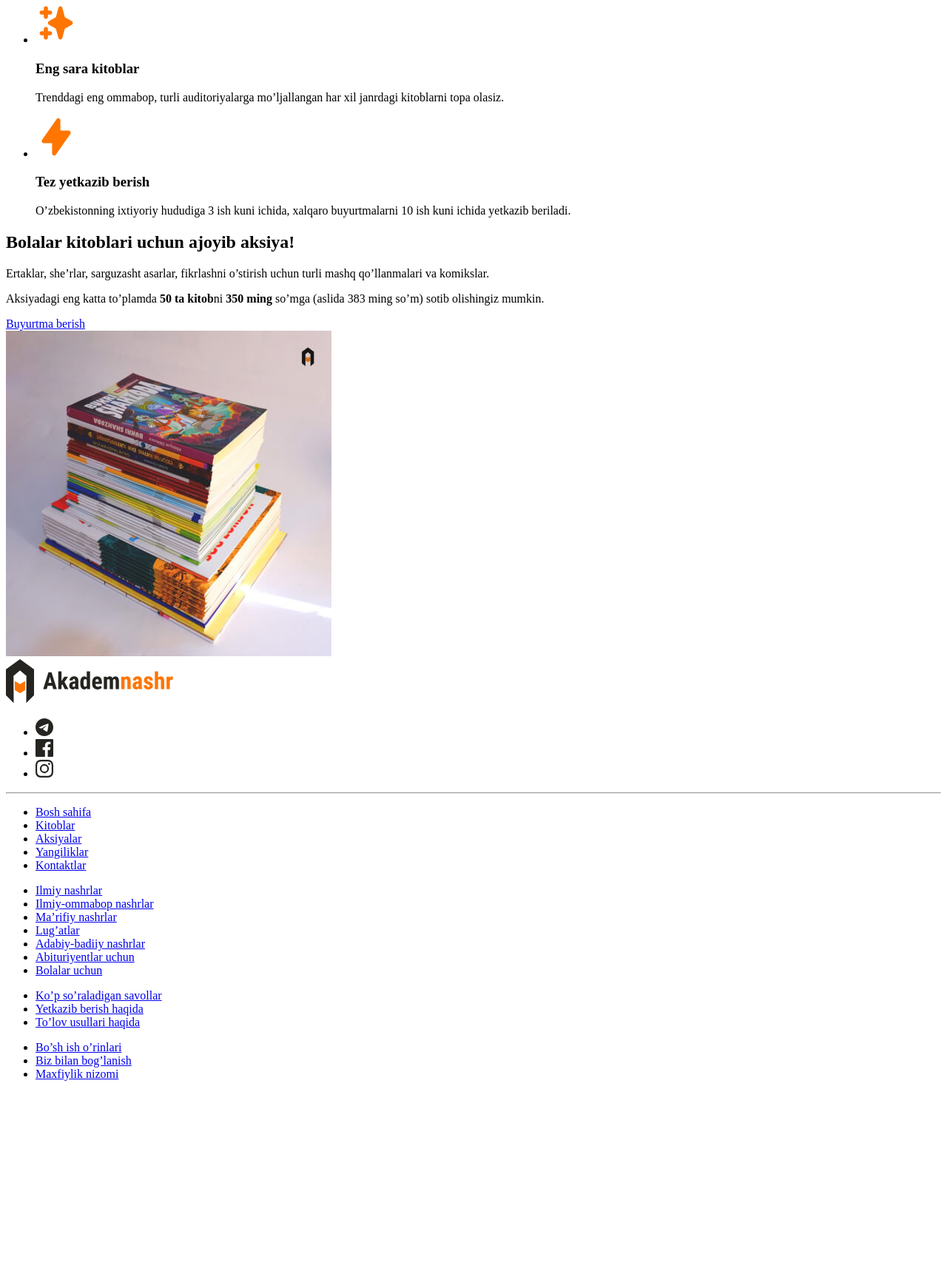
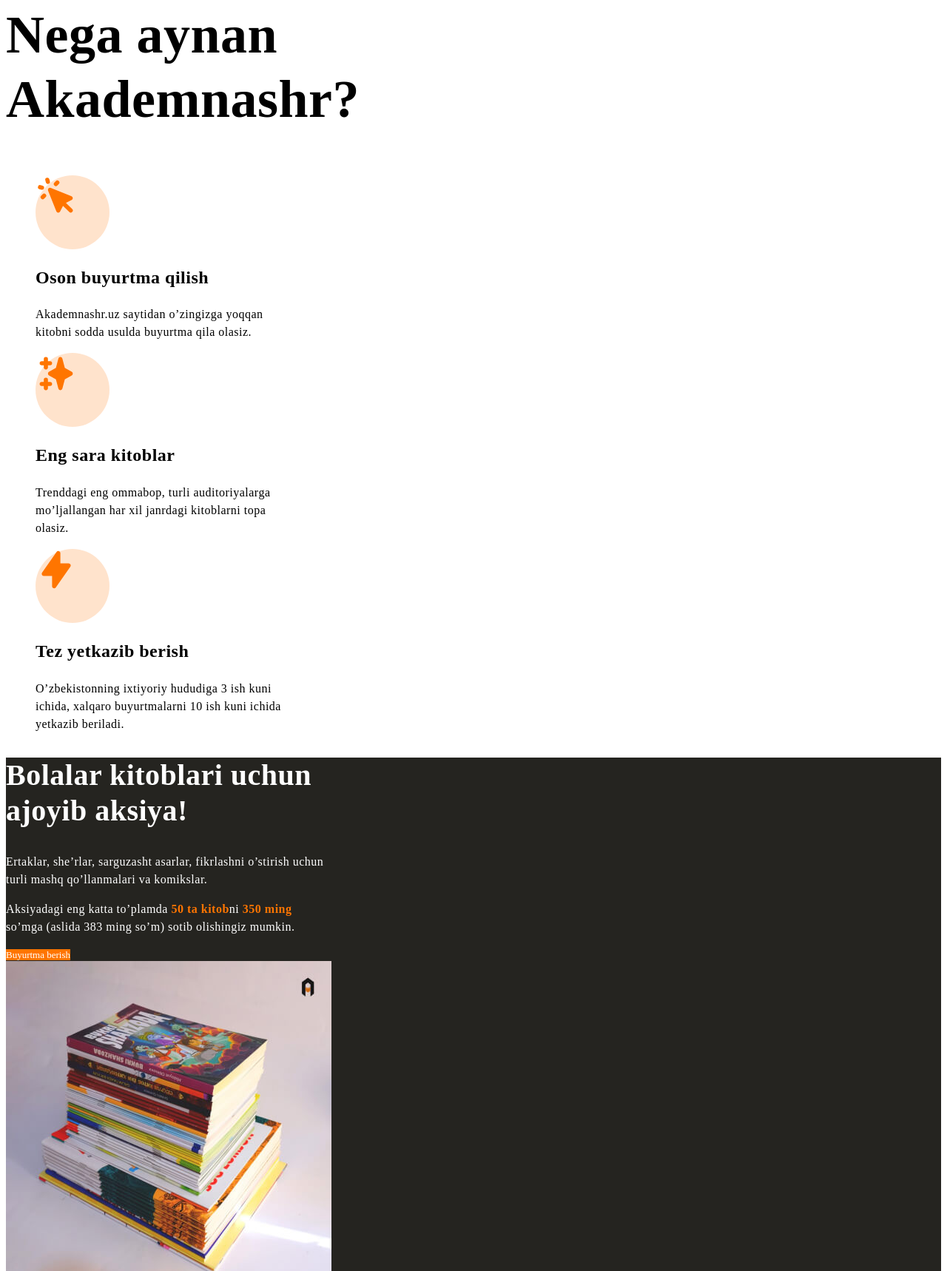
Before and after one commit to sobirovdm/akademnashr, a plain HTML site: page index.html in a window 1280 px wide. Shown: the part 1082-2800 px from the top of the page at 74% size. Before the commit the page ends 2559 px from the top, so only its background shows below. Drawn offline with Linux system fonts and the light colour scheme.

Commit message:
Add class names, font,  color, list styles

```diff
--- a/css/style.css
+++ b/css/style.css
@@ -0,0 +1,148 @@
+
+.primary-button {
+    color: #fff;
+    font-size: 13px;
+    line-height: 15px;;
+    text-decoration: none;
+    background-color: #ff7500;
+
+}
+
+.orange-line {
+    width: 80px;
+    height: 3px;
+    background-color: #ff7500;
+}
+.site-header {
+    background-color: #fff;
+}
+
+.sitenav-list {
+    list-style: none;
+}
+
+.sitenav-item a {
+    font-size: 13px;
+    font-weight: 500;
+    line-height: 15px;
+    letter-spacing: 1px;
+    text-decoration: none;
+    text-transform: uppercase;
+    color: #000;
+}
+
+.hero {
+    color: #fff;
+    background-color: #252420;
+}
+
+.hero-content {
+    width: 390px;
+}
+
+.hero-heading {
+    font-size: 40px;
+    line-height: 1.2;
+    letter-spacing: 0.5px;
+}
+
+.hero-text {
+    font-size: 16px;
+    line-height: 1.5;
+    letter-spacing: 0.5px;
+}
+
+.hero-img {
+    width: 510px;
+    height: 510px;
+    object-fit: cover;
+}
+
+.features-heading {
+    width: 440px;
+    font-size: 72px;
+    line-height: 1.2;
+    letter-spacing: 0.5px;
+}
+
+.features-list {
+    list-style: none;
+}
+
+.feature {
+    width: 340px;
+}
+
+.feature-icon-wrapper {
+    width: 100px;
+    height: 100px;
+    border-radius: 50%;
+    background-color: rgba(255, 117, 0, 0.2);
+}
+
+.feature-title {
+    font-size: 24px;
+    line-height: 1.2;
+    letter-spacing: 0.5px;
+}
+
+.feature-info {
+    font-size: 16px;
+    line-height: 1.5;
+    letter-spacing: 0.5px;
+}
+
+.promo {
+    color: #fff;
+    background-color: #252420;
+}
+
+.promo-content {
+    width: 440px;
+}
+
+.promo-heading {
+    font-size: 40px;
+    line-height: 48px;
+    letter-spacing: 0.5px;
+}
+
+.promo-text {
+    font-size: 16px;
+    line-height: 1.5;
+    letter-spacing: 0.5px;
+}
+
+.promo-highlight {
+    color: #ff7500;
+}
+
+.promo-img {
+    width: 440px;
+    height: 440px;
+    object-fit: cover;
+}
+
+.site-footer {
+    background-color: #f8f8f8;
+}
+
+.site-footer ul {
+    list-style: none;
+}
+
+.site-footer-divider {
+    background-color: rgba(37, 36, 32, 0.5);
+    height: 2px;
+}
+
+.site-footer-links {
+    width: 224px;
+}
+
+.site-footer-links a {
+    font-size: 16px;
+    line-height: 19px;
+    color: #252420;
+    text-decoration: none;
+}
--- a/index.html
+++ b/index.html
@@ -6,33 +6,40 @@
     <meta name="viewport" content="width=device-width, initial-scale=1.0">
     <title>Akademnashr</title>
 
-    <!-- Styles -->
+    <!-- GOOGLE FONTS -->
+    <link rel="preconnect" href="https://fonts.googleapis.com">
+    <link rel="preconnect" href="https://fonts.gstatic.com" crossorigin>
+    <link href="https://fonts.googleapis.com/css2?family=Roboto+Condensed:wght@700&family=Roboto:wght@400;500;700&display=swap" rel="stylesheet">
+
+    <!-- STYLES -->
     <link rel="stylesheet" href="./css/style.css">
 </head>
 <body>
-    <header class="header">
+    <!-- SITE HEADER -->
+    <header class="site-header">
         <!-- SITE HEADER -->
-        <a class="header-logo logo" href="index.html">
+        <a class="logo" href="index.html">
             <img src="./img/logo.svg" alt="Sayt logosi" width="227" height="60">
         </a>
 
-        <nav class="header-nav">
-            <ul class="header-list">
-                <li class="header-item"><a href="index.html">Bosh sahifa</a></li>
-                <li class="header-item"><a href="books.html">Kitoblar</a></li>
-                <li class="header-item"><a href="sale.html">Aksiyalar</a></li>
-                <li class="header-item"><a href="contact.html">Kontaktlar</a></li>
+        <nav class="sitenav">
+            <ul class="sitenav-list">
+                <li class="sitenav-item"><a href="index.html">Bosh sahifa</a></li>
+                <li class="sitenav-item"><a href="books.html">Kitoblar</a></li>
+                <li class="sitenav-item"><a href="sale.html">Aksiyalar</a></li>
+                <li class="sitenav-item"><a href="contact.html">Kontaktlar</a></li>
             </ul>
         </nav>
 
-        <a class="header-button primary-button" href="#">Ro’yxatdan o’tish</a>
+        <a class="sitenav-button primary-button" href="#">Ro’yxatdan o’tish</a>
     </header>
 
+    <!-- MAIN SECTION -->
     <main class="main">
-        <!-- HERO -->
+        <!-- HERO SECTION-->
         <section class="hero">
-            <div class="hero-box">
-                <hr class="hero-line line">
+            <div class="hero-content">
+                <hr class="orange-line">
                 <h2 class="hero-heading">Pythonda dasturlash asoslari</h2>
                 <p class="hero-text">Dasturlash asoslariga oid o‘zbek tilidagi ilk eng mukammal qo‘llanma. Kitobning har bir bo‘limi uchun maxsus video darslar yozilgan bo‘lib, ularga kitobda ko‘rsatilgan QR kod orqali o‘tish mumkin.</p>
                 <a class="hero-button primary-button" href="#">Buyurtma berish</a>
@@ -40,63 +47,72 @@
             <img class="hero-img" src="img/python-book.jpg" alt="Pythonda dasturlash asoslari kitobi" width="510" height="510" srcset="img/python-book.jpg 1x, img/python-book@2x.jpg 2x">
         </section>
 
-        <!-- FEATURES -->
+        <!-- FEATURES SECTION-->
         <section class="features">
-            <hr class="features-line line">
+            <hr class="orange-line">
             <h2 class="features-heading">Nega aynan Akademnashr?</h2>
             <ul class="features-list">
-                <li class="features-item">
-                    <img class="features-item-icon" src="img/icons/icon-cursor-click.svg" alt="" width="56" height="56">
-                    <h3 class="features-item-heading">Oson buyurtma qilish</h3>
-                    <p class="features-item-text">Akademnashr.uz saytidan o’zingizga yoqqan kitobni sodda usulda buyurtma qila olasiz.</p>
+                <li class="feature">
+                    <div class="feature-icon-wrapper">
+                        <img class="feature-icon" src="img/icons/icon-cursor-click.svg" alt="" width="56" height="56">
+                    </div>
+                    <h3 class="feature-title">Oson buyurtma qilish</h3>
+                    <p class="feature-info">Akademnashr.uz saytidan o’zingizga yoqqan kitobni sodda usulda buyurtma qila olasiz.</p>
                 </li>
-                <li class="features-item">
-                    <img class="features-item-icon" src="img/icons/icon-sparkles.svg" alt="" width="56" height="56">
-                    <h3 class="features-item-heading">Eng sara kitoblar</h3>
-                    <p class="features-item-text">Trenddagi eng ommabop, turli auditoriyalarga mo’ljallangan har xil janrdagi kitoblarni topa olasiz.</p>
+
+                <li class="feature">
+                    <div class="feature-icon-wrapper">
+                        <img class="feature-icon" src="img/icons/icon-sparkles.svg" alt="" width="56" height="56">
+                    </div>
+                    <h3 class="feature-title">Eng sara kitoblar</h3>
+                    <p class="feature-info">Trenddagi eng ommabop, turli auditoriyalarga mo’ljallangan har xil janrdagi kitoblarni topa olasiz.</p>
                 </li>
-                <li class="features-item">
-                    <img class="features-item-icon" src="img/icons/icon-lightning-bolt.svg" alt="" width="56" height="56">
-                    <h3 class="features-item-heading">Tez yetkazib berish</h3>
-                    <p class="features-item-text">O’zbekistonning ixtiyoriy hududiga 3 ish kuni ichida, xalqaro buyurtmalarni 10 ish kuni ichida yetkazib beriladi.</p>
+
+                <li class="feature">
+                    <div class="feature-icon-wrapper">
+                        <img class="feature-icon" src="img/icons/icon-lightning-bolt.svg" alt="" width="56" height="56">
+                    </div>
+                    <h3 class="feature-title">Tez yetkazib berish</h3>
+                    <p class="feature-info">O’zbekistonning ixtiyoriy hududiga 3 ish kuni ichida, xalqaro buyurtmalarni 10 ish kuni ichida yetkazib beriladi.</p>
                 </li>
             </ul>
         </section>
 
-        <!-- AKSIYA -->
-        <section class="sale">
-            <div class="sale-box">
-                <h2 class="sale-heading">Bolalar kitoblari uchun ajoyib aksiya!</h2>
-                <p class="sale-text">Ertaklar, she’rlar, sarguzasht asarlar, fikrlashni o’stirish uchun turli mashq qo’llanmalari va komikslar.</p>
-                <p class="sale-text">Aksiyadagi eng katta to’plamda <strong class="sale-strong">50 ta kitob</strong>ni <strong class="sale-strong">350 ming</strong> so’mga (aslida 383 ming so’m) sotib olishingiz mumkin.</p>
-                <a class="sale-button primary-button" href="#">Buyurtma berish</a>
+        <!-- PROMO SECTION -->
+        <section class="promo">
+            <div class="promo-content">
+                <h2 class="promo-heading">Bolalar kitoblari uchun ajoyib aksiya!</h2>
+                <p class="promo-text">Ertaklar, she’rlar, sarguzasht asarlar, fikrlashni o’stirish uchun turli mashq qo’llanmalari va komikslar.</p>
+                <p class="promo-text">Aksiyadagi eng katta to’plamda <strong class="promo-highlight">50 ta kitob</strong>ni <strong class="promo-highlight">350 ming</strong> so’mga (aslida 383 ming so’m) sotib olishingiz mumkin.</p>
+                <a class="primary-button" href="#">Buyurtma berish</a>
             </div>
-            <img class="sale-img" src="img/sale-img.jpg" alt="Ustma-ust taxlanib turgan kitoblar to'plami" width="440" height="440" srcset="img/sale-img.jpg 1x, img/sale-img@2x.jpg 2x">
+            <img class="promo-img" src="img/sale-img.jpg" alt="Ustma-ust taxlanib turgan kitoblar to'plami" width="440" height="440" srcset="img/sale-img.jpg 1x, img/sale-img@2x.jpg 2x">
         </section>
     </main>
 
     <!-- SITE FOOTER -->
-    <footer class="footer">
-        <div class="footer-top">
-            <a class="footer-logo logo" href="index.html">
+    <footer class="site-footer">
+        <!-- FOOTER TOP -->
+        <div class="site-footer-top">
+            <a class="site-footer-logo logo" href="index.html">
                 <img src="./img/logo.svg" alt="Sayt logosi" width="227" height="60">
             </a>
 
             <!-- IJTIMOIY TARMOQLAR -->
-            <ul class="footer-top-list">
-                <li class="footer-top-item">
+            <ul class="site-footer-top-list">
+                <li class="site-footer-top-item">
                     <a href="https://www.telegram.org" target="_blank">
                         <svg width="24" height="24" fill="none" xmlns="http://www.w3.org/2000/svg"><path d="M12 0C5.376 0 0 5.376 0 12s5.376 12 12 12 12-5.376 12-12S18.624 0 12 0Zm5.568 8.16c-.18 1.896-.96 6.504-1.356 8.628-.168.9-.504 1.2-.816 1.236-.696.06-1.224-.456-1.896-.9-1.056-.696-1.656-1.128-2.676-1.8-1.188-.78-.42-1.212.264-1.908.18-.18 3.252-2.976 3.312-3.228a.24.24 0 0 0-.06-.216c-.072-.06-.168-.036-.252-.024-.108.024-1.788 1.14-5.064 3.348-.48.324-.912.492-1.296.48-.432-.012-1.248-.24-1.86-.444-.756-.24-1.344-.372-1.296-.792.024-.216.324-.432.888-.66 3.504-1.524 5.832-2.532 6.996-3.012 3.336-1.392 4.02-1.632 4.476-1.632.096 0 .324.024.468.144.12.096.156.228.168.324-.012.072.012.288 0 .456Z" fill="#252420"/></svg>
                     </a>
                 </li>
 
-                <li class="footer-top-item">
+                <li class="site-footer-top-item">
                     <a href="https://www.facebook.com" target="_blank">
                         <svg width="24" height="24" fill="none" xmlns="http://www.w3.org/2000/svg"><path d="M22.675 0H1.325C.593 0 0 .593 0 1.325v21.351C0 23.407.593 24 1.325 24H12.82v-9.294H9.692v-3.622h3.128V8.413c0-3.1 1.893-4.788 4.659-4.788 1.325 0 2.463.099 2.795.143v3.24l-1.918.001c-1.504 0-1.795.715-1.795 1.763v2.313h3.587l-.467 3.622h-3.12V24h6.116c.73 0 1.323-.593 1.323-1.325V1.325C24 .593 23.407 0 22.675 0Z" fill="#252420"/></svg>
                     </a>
                 </li>
 
-                <li class="footer-top-item">
+                <li class="site-footer-top-item">
                     <a href="https://www.instagram.com" target="_blank">
                         <svg width="24" height="24" fill="none" xmlns="http://www.w3.org/2000/svg"><path fill-rule="evenodd" clip-rule="evenodd" d="M12 0C8.741 0 8.333.014 7.053.072 2.695.272.273 2.69.073 7.052.014 8.333 0 8.741 0 12c0 3.259.014 3.668.072 4.948.2 4.358 2.618 6.78 6.98 6.98C8.333 23.986 8.741 24 12 24c3.259 0 3.668-.014 4.948-.072 4.354-.2 6.782-2.618 6.979-6.98.059-1.28.073-1.689.073-4.948 0-3.259-.014-3.667-.072-4.947-.196-4.354-2.617-6.78-6.979-6.98C15.668.014 15.259 0 12 0Zm0 2.163c3.204 0 3.584.012 4.85.07 3.252.148 4.771 1.691 4.919 4.919.058 1.265.069 1.645.069 4.849 0 3.205-.012 3.584-.069 4.849-.149 3.225-1.664 4.771-4.919 4.919-1.266.058-1.644.07-4.85.07-3.204 0-3.584-.012-4.849-.07-3.26-.149-4.771-1.699-4.919-4.92-.058-1.265-.07-1.644-.07-4.849 0-3.204.013-3.583.07-4.849.149-3.227 1.664-4.771 4.919-4.919 1.266-.057 1.645-.069 4.849-.069ZM5.838 12a6.162 6.162 0 1 1 12.324 0 6.162 6.162 0 0 1-12.324 0ZM12 16a4 4 0 1 1 0-8 4 4 0 0 1 0 8Zm4.965-10.405a1.44 1.44 0 1 1 2.881.001 1.44 1.44 0 0 1-2.881-.001Z" fill="#252420"/></svg>
                     </a>
@@ -104,38 +120,39 @@
             </ul>
         </div>
 
-        <hr class="footer-line">
+        <hr class="site-footer-divider">
 
         <!-- LINKLAR -->
-        <div class="footer-bottom">
-            <ul class="footer-bottom-list">
-                <li class="footer-bottom-item"><a href="index.html">Bosh sahifa</a></li>
-                <li class="footer-bottom-item"><a href="books.html">Kitoblar</a></li>
-                <li class="footer-bottom-item"><a href="sale.html">Aksiyalar</a></li>
-                <li class="footer-bottom-item"><a href="news.html">Yangiliklar</a></li>
-                <li class="footer-bottom-item"><a href="contact.html">Kontaktlar</a></li>
+        <!-- FOOTER BOTTOM -->
+        <div class="site-footer-bottom">
+            <ul class="site-footer-links">
+                <li class="site-footer-bottom-item"><a href="index.html">Bosh sahifa</a></li>
+                <li class="site-footer-bottom-item"><a href="books.html">Kitoblar</a></li>
+                <li class="site-footer-bottom-item"><a href="sale.html">Aksiyalar</a></li>
+                <li class="site-footer-bottom-item"><a href="news.html">Yangiliklar</a></li>
+                <li class="site-footer-bottom-item"><a href="contact.html">Kontaktlar</a></li>
             </ul>
 
-            <ul class="footer-bottom-list">
-                <li class="footer-bottom-item"><a href="#">Ilmiy nashrlar</a></li>
-                <li class="footer-bottom-item"><a href="#">Ilmiy-ommabop nashrlar</a></li>
-                <li class="footer-bottom-item"><a href="#">Ma’rifiy nashrlar</a></li>
-                <li class="footer-bottom-item"><a href="#">Lug’atlar</a></li>
-                <li class="footer-bottom-item"><a href="#">Adabiy-badiiy nashrlar</a></li>
-                <li class="footer-bottom-item"><a href="#">Abituriyentlar uchun</a></li>
-                <li class="footer-bottom-item"><a href="#">Bolalar uchun</a></li>
+            <ul class="site-footer-links">
+                <li class="site-footer-bottom-item"><a href="#">Ilmiy nashrlar</a></li>
+                <li class="site-footer-bottom-item"><a href="#">Ilmiy-ommabop nashrlar</a></li>
+                <li class="site-footer-bottom-item"><a href="#">Ma’rifiy nashrlar</a></li>
+                <li class="site-footer-bottom-item"><a href="#">Lug’atlar</a></li>
+                <li class="site-footer-bottom-item"><a href="#">Adabiy-badiiy nashrlar</a></li>
+                <li class="site-footer-bottom-item"><a href="#">Abituriyentlar uchun</a></li>
+                <li class="site-footer-bottom-item"><a href="#">Bolalar uchun</a></li>
             </ul>
 
-            <ul class="footer-bottom-list">
-                <li class="footer-bottom-item"><a href="#">Ko’p so’raladigan savollar</a></li>
-                <li class="footer-bottom-item"><a href="#">Yetkazib berish haqida</a></li>
-                <li class="footer-bottom-item"><a href="#">To’lov usullari haqida</a></li>
+            <ul class="site-footer-links">
+                <li class="site-footer-bottom-item"><a href="#">Ko’p so’raladigan savollar</a></li>
+                <li class="site-footer-bottom-item"><a href="#">Yetkazib berish haqida</a></li>
+                <li class="site-footer-bottom-item"><a href="#">To’lov usullari haqida</a></li>
             </ul>
 
-            <ul class="footer-bottom-list">
-                <li class="footer-bottom-item"><a href="#">Bo’sh ish o’rinlari</a></li>
-                <li class="footer-bottom-item"><a href="#">Biz bilan bog’lanish</a></li>
-                <li class="footer-bottom-item"><a href="#">Maxfiylik nizomi</a></li>
+            <ul class="site-footer-links">
+                <li class="site-footer-bottom-item"><a href="#">Bo’sh ish o’rinlari</a></li>
+                <li class="site-footer-bottom-item"><a href="#">Biz bilan bog’lanish</a></li>
+                <li class="site-footer-bottom-item"><a href="#">Maxfiylik nizomi</a></li>
             </ul>
         </div>
     </footer>
```
